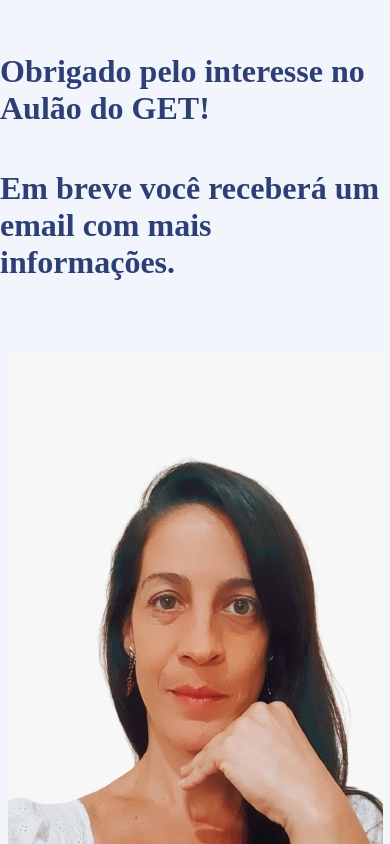
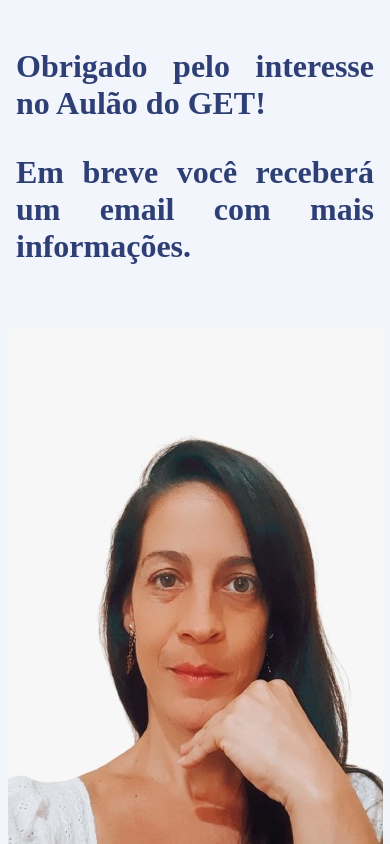
Before and after one commit to ahaavila/fale-ingles-como-um-nativo-pre-cadastro, a Next.js app: page /thanks in a window 390 px wide. Shown: the top 844 px of the page. Built offline with nearby package versions, Linux system fonts and the light colour scheme; a web font is replaced by a local one.

Commit message:
fix: fix some styles

```diff
--- a/pages/thanks/thanks.module.css
+++ b/pages/thanks/thanks.module.css
@@ -9,6 +9,17 @@
     font-family: Patua One, serif;
 }
 
+.container h1 {
+    padding: 0 1rem;
+    text-align: justify;
+}
+
 .image {
     margin-block-start: 3rem;
 }
+
+@media (max-width: 768px) {
+    .container h1 {
+        margin: 1rem 0;
+    }
+}
```
